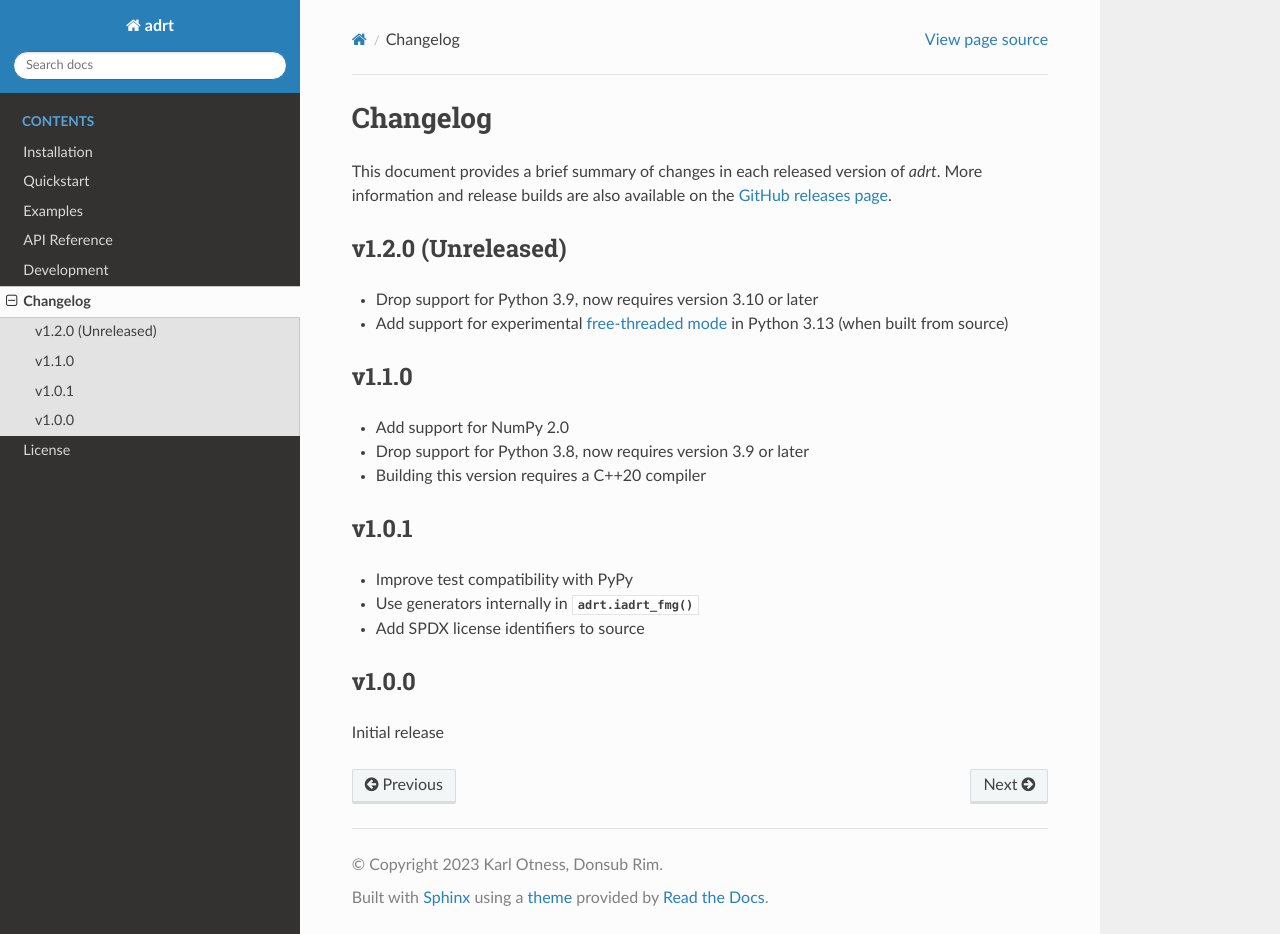
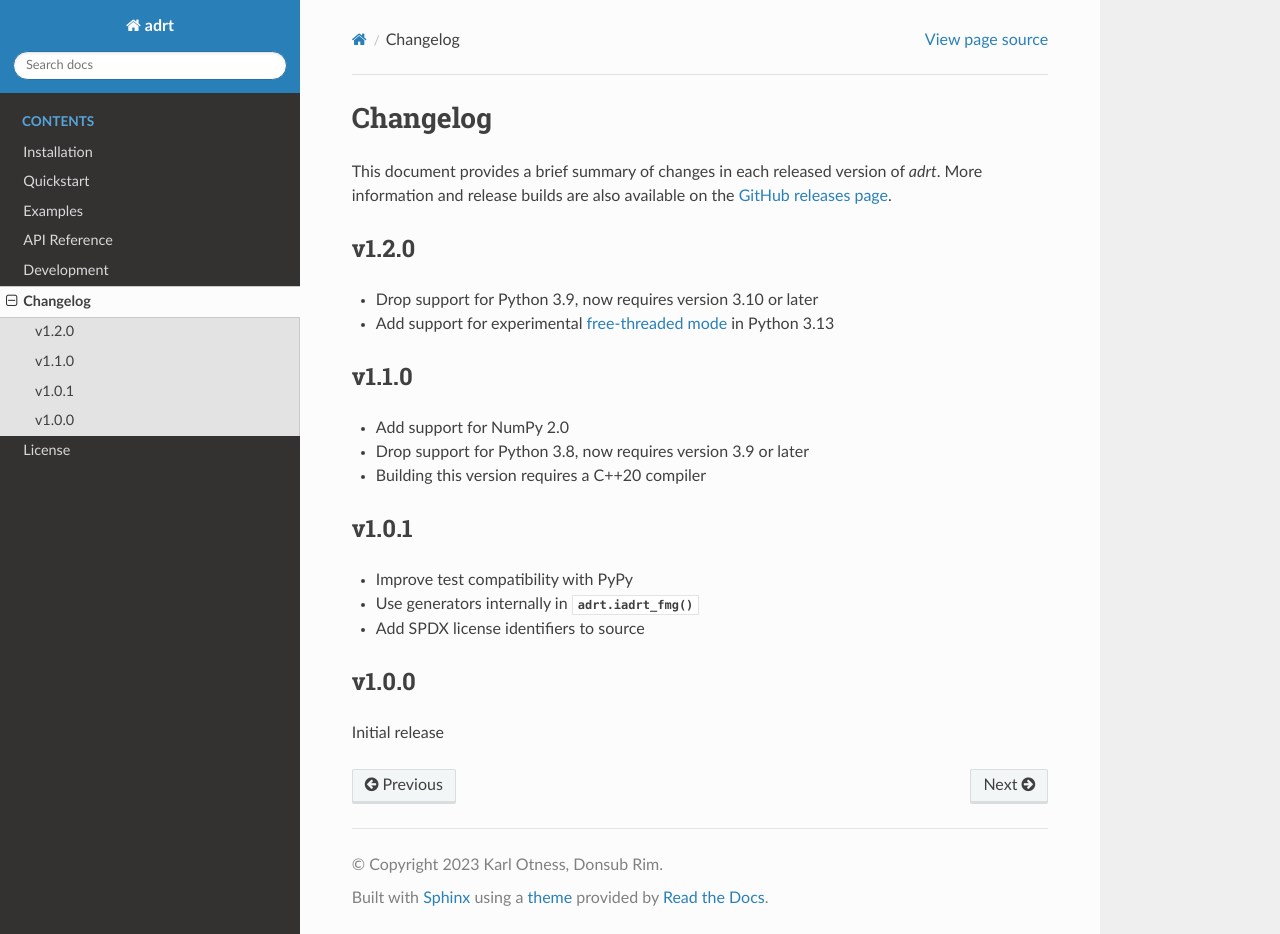
Before and after one commit to karlotness/adrt, a Sphinx documentation site: the page built from docs/changes.rst, in a window 1280 px wide and 934 px high. Built offline with Sphinx 7.4.7 and the Read the Docs theme 3.1.0, drawn with Linux system fonts in a browser that asks for light colours.

Commit message:
Update changelog for v1.2.0.

```diff
--- a/docs/changes.rst
+++ b/docs/changes.rst
@@ -6,13 +6,13 @@ version of `adrt`. More information and release builds are also
 available on the `GitHub releases page
 <https://github.com/karlotness/adrt/releases>`__.
 
-v1.2.0 (Unreleased)
--------------------
+v1.2.0
+------
 
 * Drop support for Python 3.9, now requires version 3.10 or later
 * Add support for experimental `free-threaded mode
   <https://docs.python.org/3.13/whatsnew/3.13.html#whatsnew313-free-threaded-cpython>`__
-  in Python 3.13 (when built from source)
+  in Python 3.13
 
 v1.1.0
 ------
```
